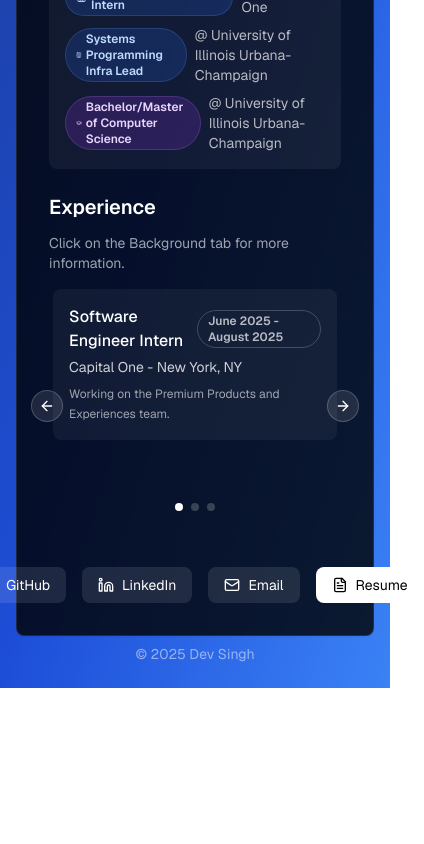
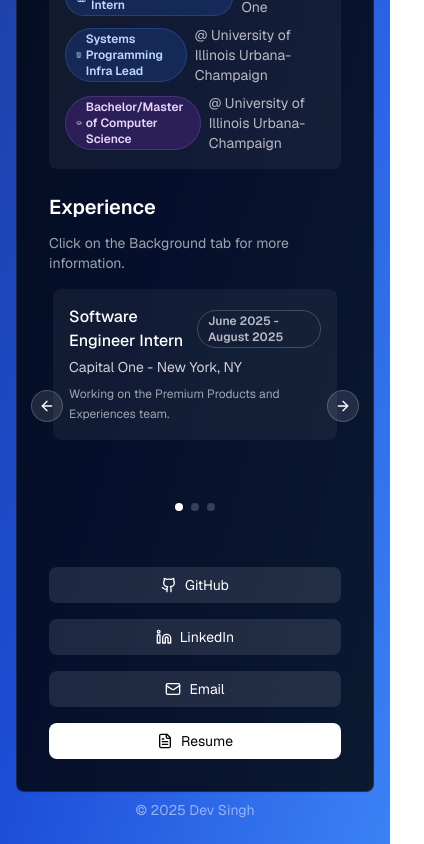
Before and after one commit to devksingh4/web, a Next.js app: page / in a window 390 px wide. Shown: the part 582-1426 px from the top of the page, 424 px wide, since content can reach past the window. Before the commit the page ends 1270 px from the top, so only its background shows below. Built offline with nearby package versions, Linux system fonts and the light colour scheme.

Commit message:
Fix buttons

```diff
--- a/components/portfolio-section.tsx
+++ b/components/portfolio-section.tsx
@@ -117,31 +117,31 @@ export function PortfolioSection() {
         )}
 
         {/* Contact Links */}
-        <div className="flex justify-center space-x-4 pt-4">
+        <div className="flex w-full flex-col sm:flex-row justify-center gap-4 pt-4">
           <Link
             href={`https://github.com/${portfolio.links.github}`}
-            className="flex items-center space-x-2 px-4 py-2 bg-white/10 hover:bg-white/20 rounded-lg transition-colors"
+            className="w-full sm:w-auto flex justify-center items-center space-x-2 px-4 py-2 bg-white/10 hover:bg-white/20 rounded-lg transition-colors"
           >
             <Github className="w-4 h-4" />
             <span className="text-sm">GitHub</span>
           </Link>
           <Link
             href={`https://linkedin.com/in/${portfolio.links.linkedin}`}
-            className="flex items-center space-x-2 px-4 py-2 bg-white/10 hover:bg-white/20 rounded-lg transition-colors"
+            className="w-full sm:w-auto flex justify-center items-center space-x-2 px-4 py-2 bg-white/10 hover:bg-white/20 rounded-lg transition-colors"
           >
             <Linkedin className="w-4 h-4" />
             <span className="text-sm">LinkedIn</span>
           </Link>
           <Link
             href={`mailto:${portfolio.links.email}`}
-            className="flex items-center space-x-2 px-4 py-2 bg-white/10 hover:bg-white/20 rounded-lg transition-colors"
+            className="w-full sm:w-auto flex justify-center items-center space-x-2 px-4 py-2 bg-white/10 hover:bg-white/20 rounded-lg transition-colors"
           >
             <Mail className="w-4 h-4" />
             <span className="text-sm">Email</span>
           </Link>
           <Link
             href={portfolio.links.resume}
-            className="flex items-center space-x-2 px-4 py-2 bg-white hover:bg-white/90 rounded-lg transition-colors text-black"
+            className="w-full sm:w-auto flex justify-center items-center space-x-2 px-4 py-2 bg-white hover:bg-white/90 rounded-lg transition-colors text-black"
           >
             <FileText className="w-4 h-4" />
             <span className="text-sm">Resume</span>
```
